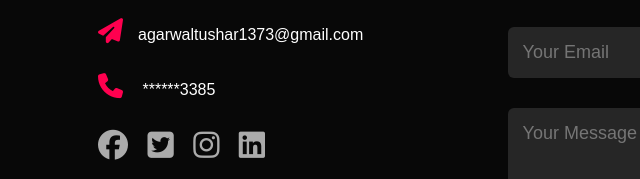
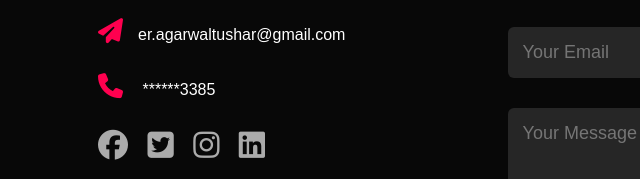
Before and after one commit to rockingtushar/Portfolio, a plain HTML site: page index.html in a window 1280 px wide. Shown: the part 2768-2947 px from the top of the page, 30-670 px from the left. Drawn offline with Linux system fonts and the light colour scheme.

Commit message:
index.html

```diff
--- a/index.html
+++ b/index.html
@@ -160,7 +160,7 @@
         <div class="row">
             <div class="contact-left">
                 <h1 class="sub-title">Contact me</h1>
-                <p> <i class="fa-solid fa-paper-plane"> </i>agarwaltushar1373@gmail.com</p>
+                <p> <i class="fa-solid fa-paper-plane"> </i>er.agarwaltushar@gmail.com</p>
                 <p> <i class="fa-solid fa-phone"></i> ******3385</p>
                 <div class="social-icons">
                     <a href="https://www.facebook.com/tushar.agrawal.50596"><i class="fa-brands fa-facebook"></i></a>
```
